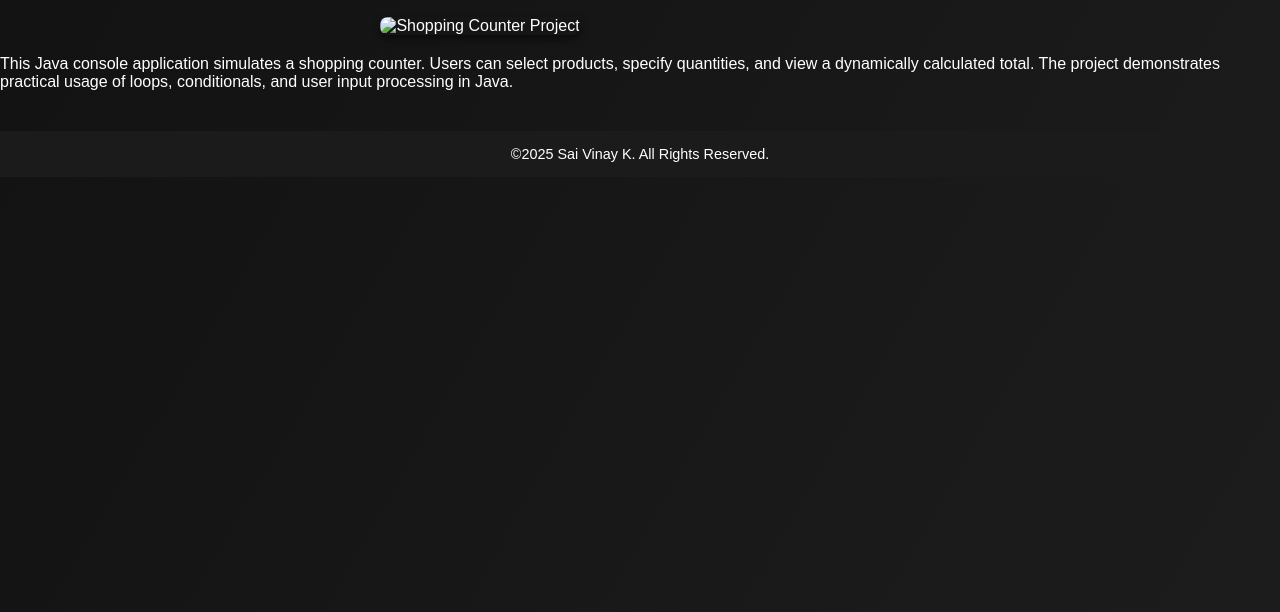
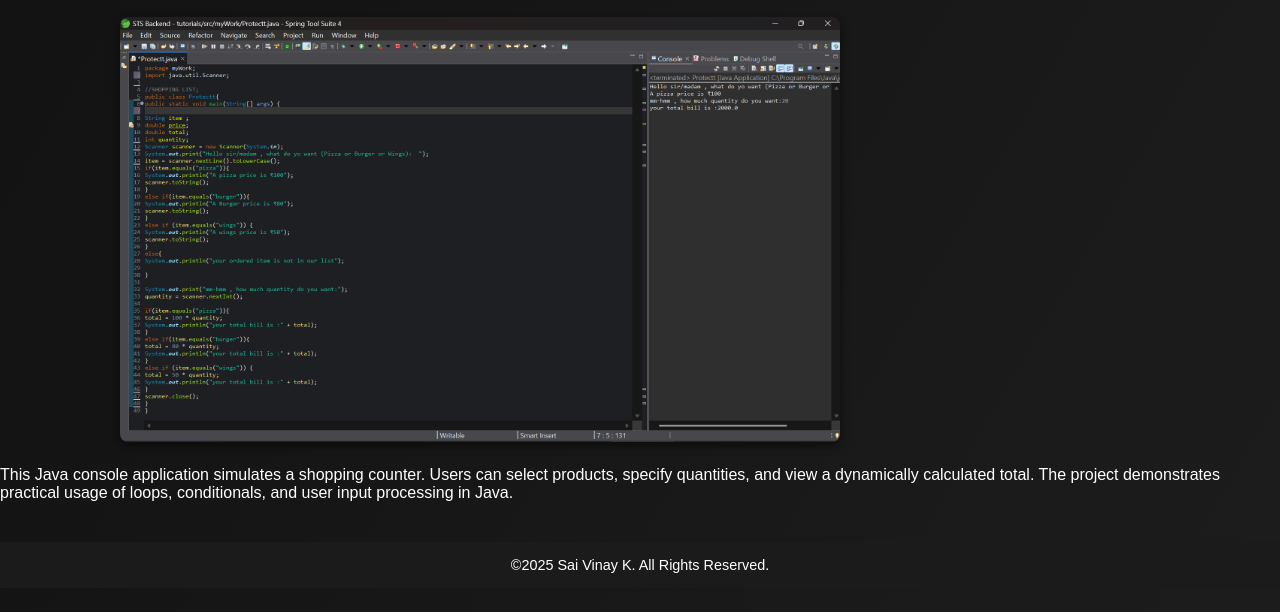
Before and after one commit to saivinay915/My-First-Portfolio, a plain HTML site: page shopping-counter.html in a window 1280 px wide. Shown: the part 78-690 px from the top of the page. Drawn offline with Linux system fonts and the light colour scheme.

Commit message:
Update shopping-counter.html

```diff
--- a/shopping-counter.html
+++ b/shopping-counter.html
@@ -22,7 +22,7 @@
     <main>
         <h1>Shopping Counter</h1>
         <div class="project-img" style="max-width: 75%;">
-            <img src="/MY PORTFOLIO/photos/FoodShoopingList.png" alt="Shopping Counter Project ">
+            <img src="./photos/FoodShoopingList.png" alt="Shopping Counter Project ">
         </div>
         <p>
             This Java console application simulates a shopping counter. Users can select products, specify quantities,
```
